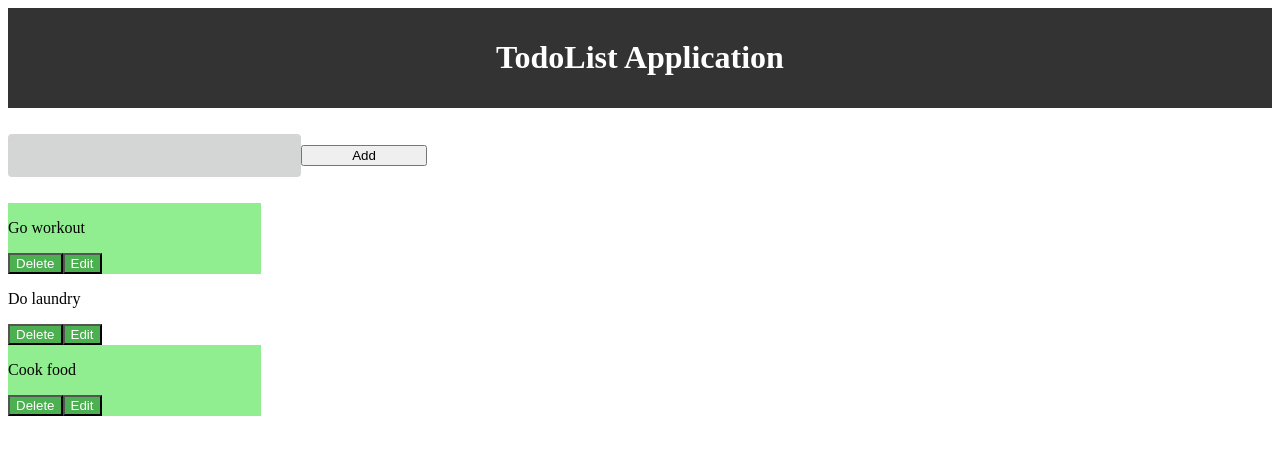
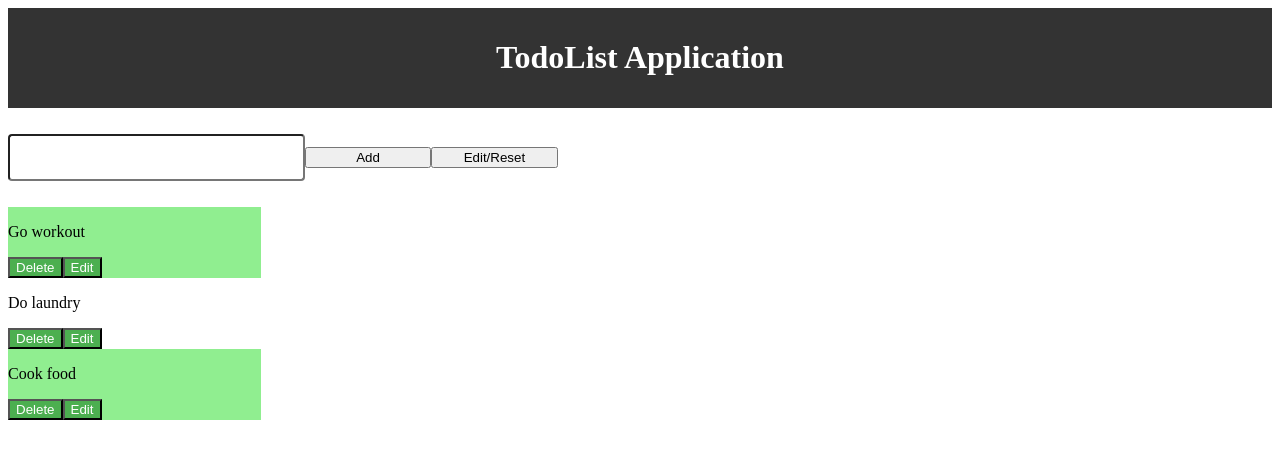
Before and after one commit to Anurag96/Vue_practice_todo, a Vue app: page / in a window 1280 px wide. Shown: the top 458 px of the page. Built offline with nearby package versions, Linux system fonts and the light colour scheme; what vue-uuid would draw is missing.

Commit message:
Added trim validation and Reset Button

```diff
--- a/src/components/AddTodo.vue
+++ b/src/components/AddTodo.vue
@@ -5,6 +5,7 @@
       <input type="text" v-model="title" name="title" />
       <button v-if="id==''" type="submit">Add</button>
       <button v-if="id!=''" type="submit">update</button>
+      <button v-on:Click="resetTodo" type="submit">Edit/Reset</button>
       <br>
       <span v-if="!isValidate"> *Please enter a valid field</span>
     </form>
@@ -46,7 +47,7 @@ export default {
   },
   methods: {
     addTodo() {
-      if(!this.title=="" ){
+      if(!this.title.trim()=="" ){
       if (this.id) {
         this.todos.map(
           obj=>{
@@ -76,6 +77,10 @@ export default {
   this.todos = this.todos.filter(todo => todo.id !== todoId);
 }
     },
+    resetTodo(){
+      this.title = "";
+      this.id = "";
+    },
     editTodo(todo) {
       this.id = todo.id;
       this.title = todo.title;
@@ -99,14 +104,14 @@ button:hover {
 
 }
 input {
-  width: 20%;
-  background-color: rgb(212, 214, 213);
-  color: white;
-  padding: 14px 20px;
-  margin: 8px 0;
-  border: none;
-  border-radius: 4px;
-  cursor: pointer;
+     width: 20%;
+    /* background-color: rgb(212, 214, 213); */
+    /* color: white; */
+    padding: 14px 20px;
+    margin: 8px 0;
+    /* border: none; */
+    border-radius: 4px;
+    cursor: pointer;
 }
 span{
   color: crimson;
```
